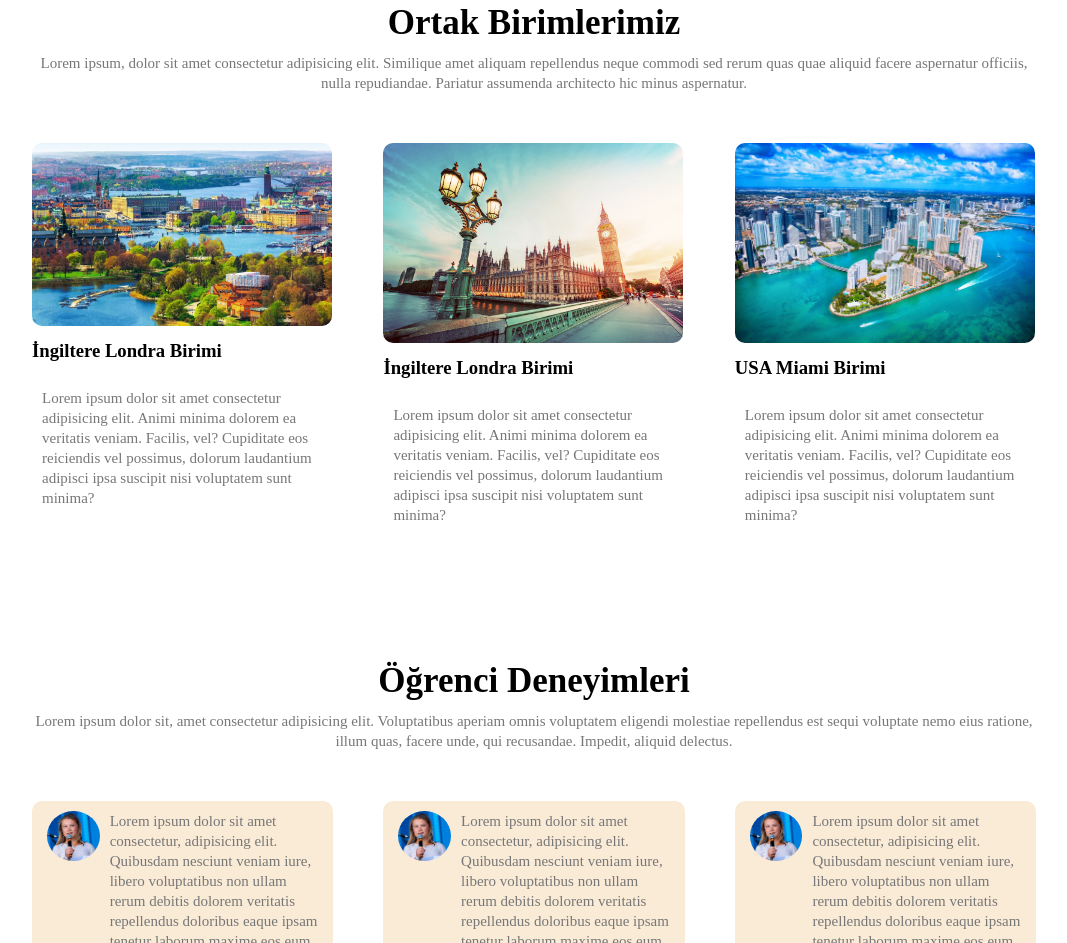
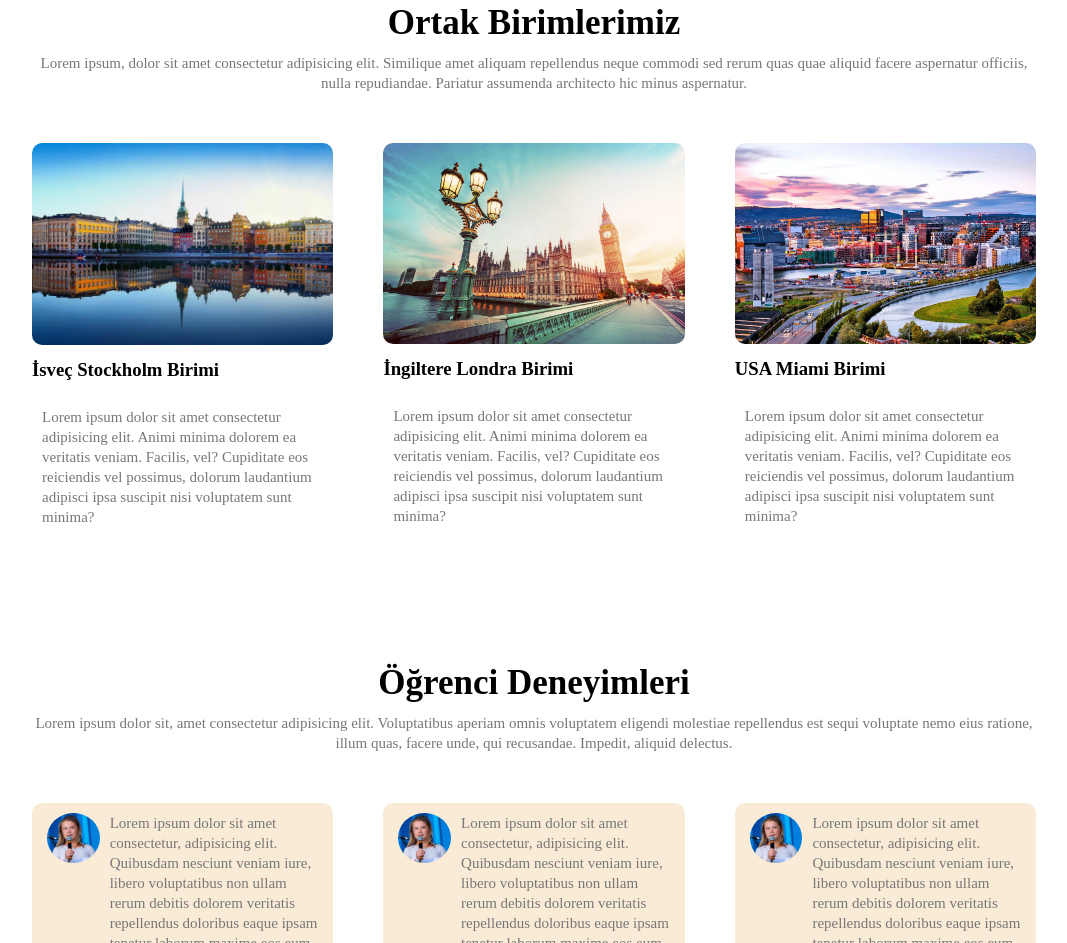
Before and after one commit to OyaYagiz/UdemigAcademy, a plain HTML site: page index.html in a window 1280 px wide. Shown: the part 1919-2862 px from the top of the page, without its empty margins (106-1173 px from the left). Drawn offline with nearby package versions, Linux system fonts and the light colour scheme.

Commit message:
first commit

```diff
--- a/index.html
+++ b/index.html
@@ -101,8 +101,8 @@
             minus aspernatur.</p>
         <div class="row">
             <div class="facilities-col align-container-column">
-                <img src="images/stockholmde.jpg" alt="">
-                <h3>İngiltere Londra Birimi</h3>
+                <img src="images/stockholm-pass.jpg" alt="">
+                <h3>İsveç Stockholm Birimi</h3>
                 <p>Lorem ipsum dolor sit amet consectetur adipisicing elit. Animi minima dolorem ea veritatis veniam.
                     Facilis, vel? Cupiditate eos reiciendis vel possimus, dolorum laudantium adipisci ipsa suscipit nisi
                     voluptatem sunt minima?</p>
@@ -115,7 +115,7 @@
                     voluptatem sunt minima?</p>
             </div>
             <div class="facilities-col align-container-column">
-                <img src="images/Miami.jpg" alt="">
+                <img src="images/oslo1.jpg" alt="">
                 <h3>USA Miami Birimi</h3>
                 <p>Lorem ipsum dolor sit amet consectetur adipisicing elit. Animi minima dolorem ea veritatis veniam.
                     Facilis, vel? Cupiditate eos reiciendis vel possimus, dolorum laudantium adipisci ipsa suscipit nisi
--- a/style.css
+++ b/style.css
@@ -199,8 +199,7 @@ h3{
     text-align: left;
 }
 .facilities-col img {
-    max-height: 300px;
-    max-width: 300px;
+    width: 100%;
     border-radius: 10px;
 }
 .facilities-col p {
@@ -262,7 +261,7 @@ footer h1{
 
 /* responsive*/
 @media(max-width:576px){
-    na .bi{
+    nav .bi{
         display: block;
     }
     .nav-links{
@@ -271,4 +270,7 @@ footer h1{
     .row{
         flex-direction: column;
     }
+    .text-box h1{
+        font-size: 30px;
+    }
 }
```
Also changed, not shown: images/stockholm-5-curiosities-1.jpg (deleted), images/stockholm-pass.jpg (added), images/stockholm3.jpeg (deleted), images/stockholmde.jpg (deleted), images/stockhoml1.jpg (deleted), 1 other file.
